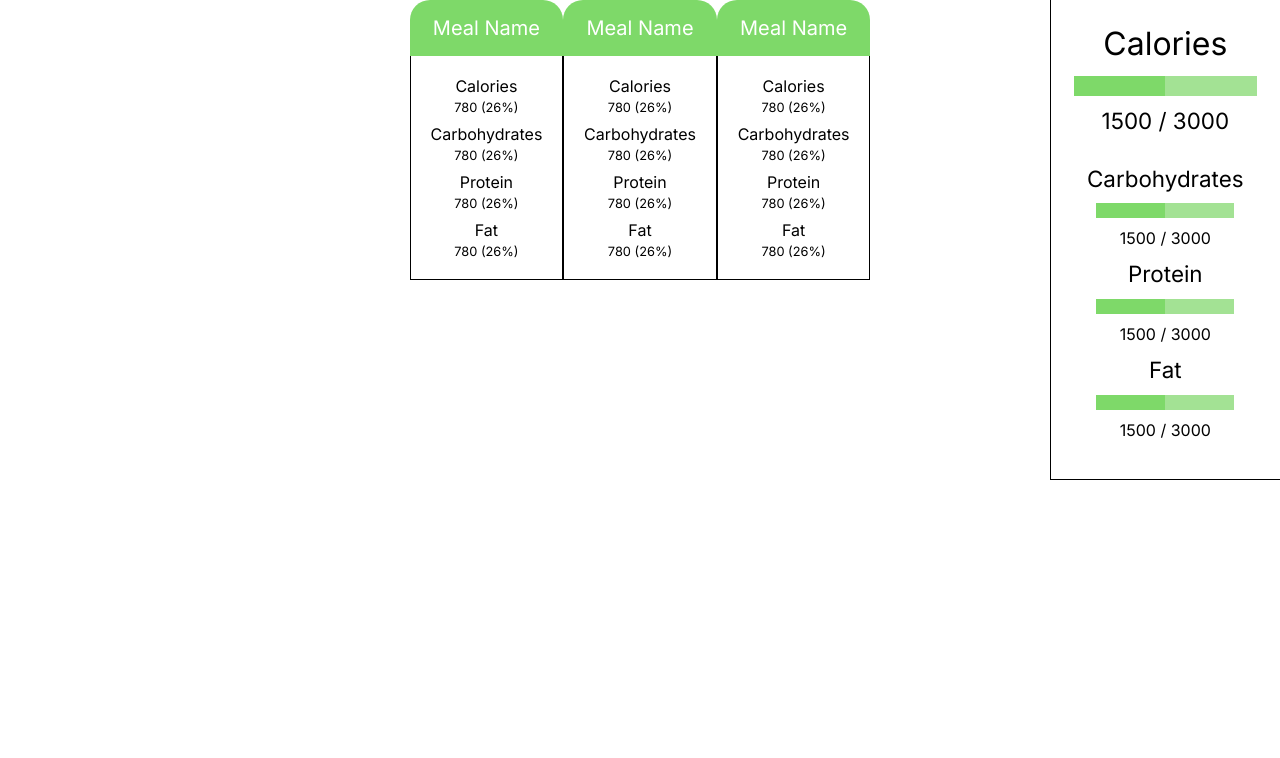
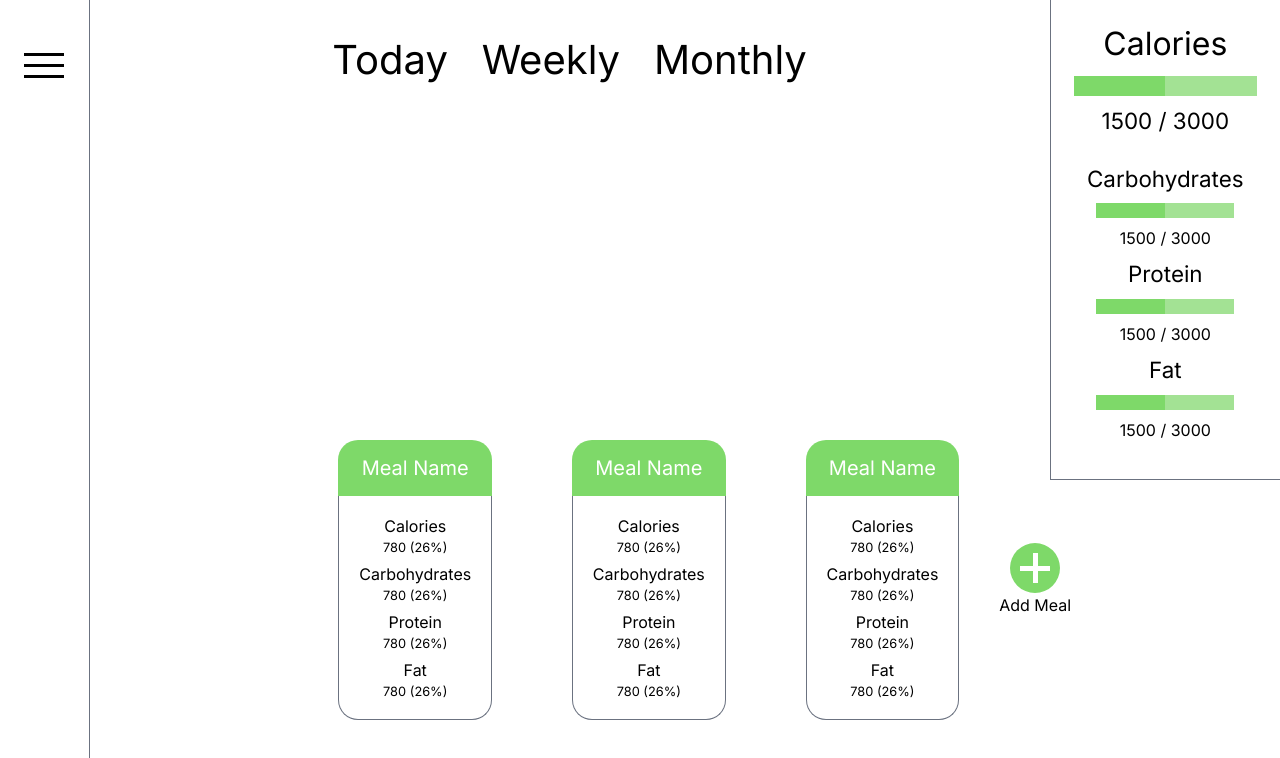
Before and after one commit to spiros132/DAT257, a Next.js app in the folder nutrition-diary/: page / in a window 1280 px wide. Shown: the top 758 px of the page. Built offline with nearby package versions, Linux system fonts and the light colour scheme.

Commit message:
MainPage

```diff
--- a/nutrition-diary/src/app/page.tsx
+++ b/nutrition-diary/src/app/page.tsx
@@ -11,6 +11,7 @@ import LoginPage from "@/pages/LoginPage";
 import CreateAccountPage from "@/pages/CreateAccountPage";
 import MenuPage from "@/pages/MenuPage";
 import MainPage from "@/pages/MainPage";
+import AddMealButton from "@/components/AddMealButton";
 
 
 export default function Home() {
--- /dev/null
+++ b/nutrition-diary/src/components/AddMealButton.tsx
@@ -0,0 +1,15 @@
+"use client";
+
+export default function AddMealButton(){
+
+
+    return (
+        <div className="flex flex-col items-center">
+            <button className="w-[50px] h-[50px] rounded-full bg-greenTheme relative">
+                <div className="bg-white w-[5px] h-[30px] absolute left-[22.5px] top-[10px]"></div>
+                <div className="bg-white w-[30px] h-[5px] absolute left-[10px] top-[22.5px]"></div>
+            </button>
+            <p>Add Meal</p>
+        </div>
+      )
+}
--- a/nutrition-diary/src/components/CalorieCounter.tsx
+++ b/nutrition-diary/src/components/CalorieCounter.tsx
@@ -4,7 +4,7 @@ export default function CalorieCounter(){
 
 
     return (
-        <div className="h-[60vh] w-[18vw] bg-white absolute top-0 right-0 border border-black border-t-0 border-r-0">
+        <div className="h-[60vh] w-[18vw] bg-white absolute top-0 right-0 border border-gray-500 border-t-0 border-r-0">
             <div className="h-[33%] flex justify-center items-center flex-col">
                 <p className="text-[2em]">
                     Calories
--- /dev/null
+++ b/nutrition-diary/src/components/HamburgerDiv.tsx
@@ -0,0 +1,15 @@
+"use client";
+
+export default function AddMealButton(){
+
+
+    return (
+        <div className="w-[7vw] h-screen border-r border-gray-500">
+        <button className="w-[50px] h-[50px] flex flex-col justify-center items-center m-auto mt-[5vh]">
+            <div className="w-[40px] h-[3px] bg-black m-1"></div>
+            <div className="w-[40px] h-[3px] bg-black m-1"></div>
+            <div className="w-[40px] h-[3px] bg-black m-1"></div>
+        </button>
+    </div>
+      )
+}
--- a/nutrition-diary/src/components/MealCard.tsx
+++ b/nutrition-diary/src/components/MealCard.tsx
@@ -8,13 +8,13 @@ interface MealCardProps {
 
 const MealCard: React.FC<MealCardProps> = ({ className }) => {
     return (
-        <div className={`h-[35vh] w-[12vw] bg-white ${className}`}>
+        <div className={`h-[35vh] w-[12vw] bg-white m-10 ${className}`}>
             <div className="bg-greenTheme h-[20%] w-[100%] rounded-t-[20px] flex">
                 <p className="text-white text-[20px] m-auto">
                   Meal Name
                 </p>
             </div>
-            <div className="h-[80%] border border-black border-t-0 flex-col justify-between p-4">
+            <div className="h-[80%] border border-gray-500 border-t-0 flex-col justify-between p-4 rounded-b-[20px]">
                 <div className="h-[25%] flex items-center justify-center flex-col">
                     <p>
                         Calories
--- a/nutrition-diary/src/pages/MainPage.tsx
+++ b/nutrition-diary/src/pages/MainPage.tsx
@@ -1,21 +1,51 @@
 "use client";
 import MealCard from "@/components/MealCard";
 import CalorieCounter from "@/components/CalorieCounter";
+import AddMealButton from "@/components/AddMealButton";
+import HamburgerDiv from "@/components/HamburgerDiv";
 
 
 export default function MainPage(){
 
 
     return (
-        <div>
-            <CalorieCounter/>
-            <div className="flex">
-                <MealCard />
-                <MealCard/>
-                <MealCard/>
+        <>
+        <div className="w-screen flex">
+            <HamburgerDiv/>
+            <div className="w-[93%] h-screen">
+                <CalorieCounter/>
+                <div className="h-screen flex flex-col">
+                    <div className="h-[50%] w-[75vw] flex">
+                        <nav className="w-full h-[15vh] flex justify-around">
+                            <div className="w-[20%]"></div>
+                            <button className="text-[2.5rem]">
+                                Today
+                            </button>
+                            <button className="text-[2.5rem]">
+                                Weekly
+                            </button>
+                            <button className="text-[2.5rem]">
+                                Monthly
+                            </button>
+                            <div className="w-[20%]"></div>
+                        </nav>
+                        <div></div>
+                    </div>
+
+                    <div className="h-[50%] w-full">
+                        <div className="flex justify-center items-center">
+                            <MealCard/>
+                            <MealCard/>
+                            <MealCard/>
+                            <AddMealButton/>
+                        </div>
+                    </div>
+                </div>
             </div>
+        </div>
 
-        </div>
+
+        </>
 
       )
 }
```
